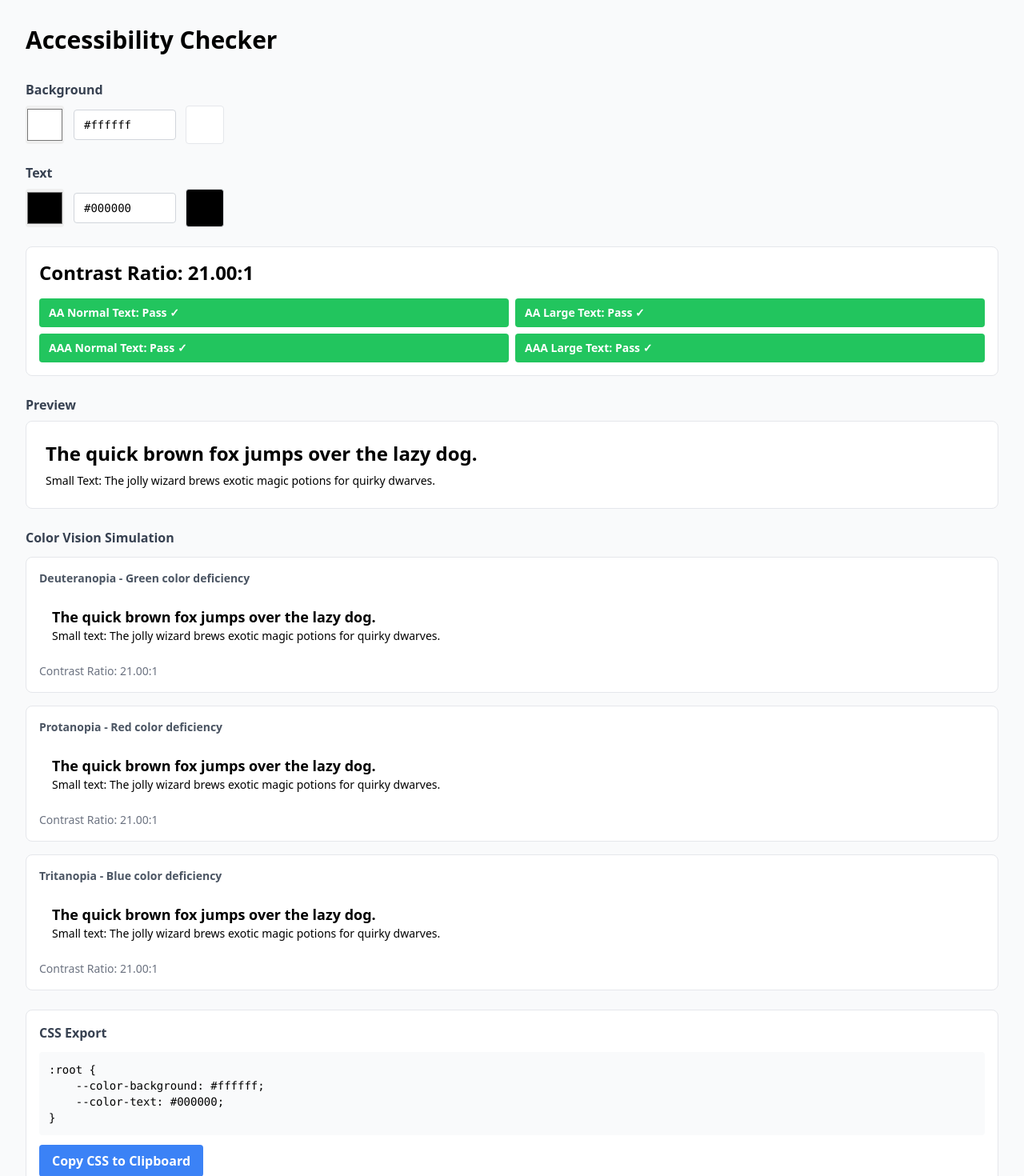
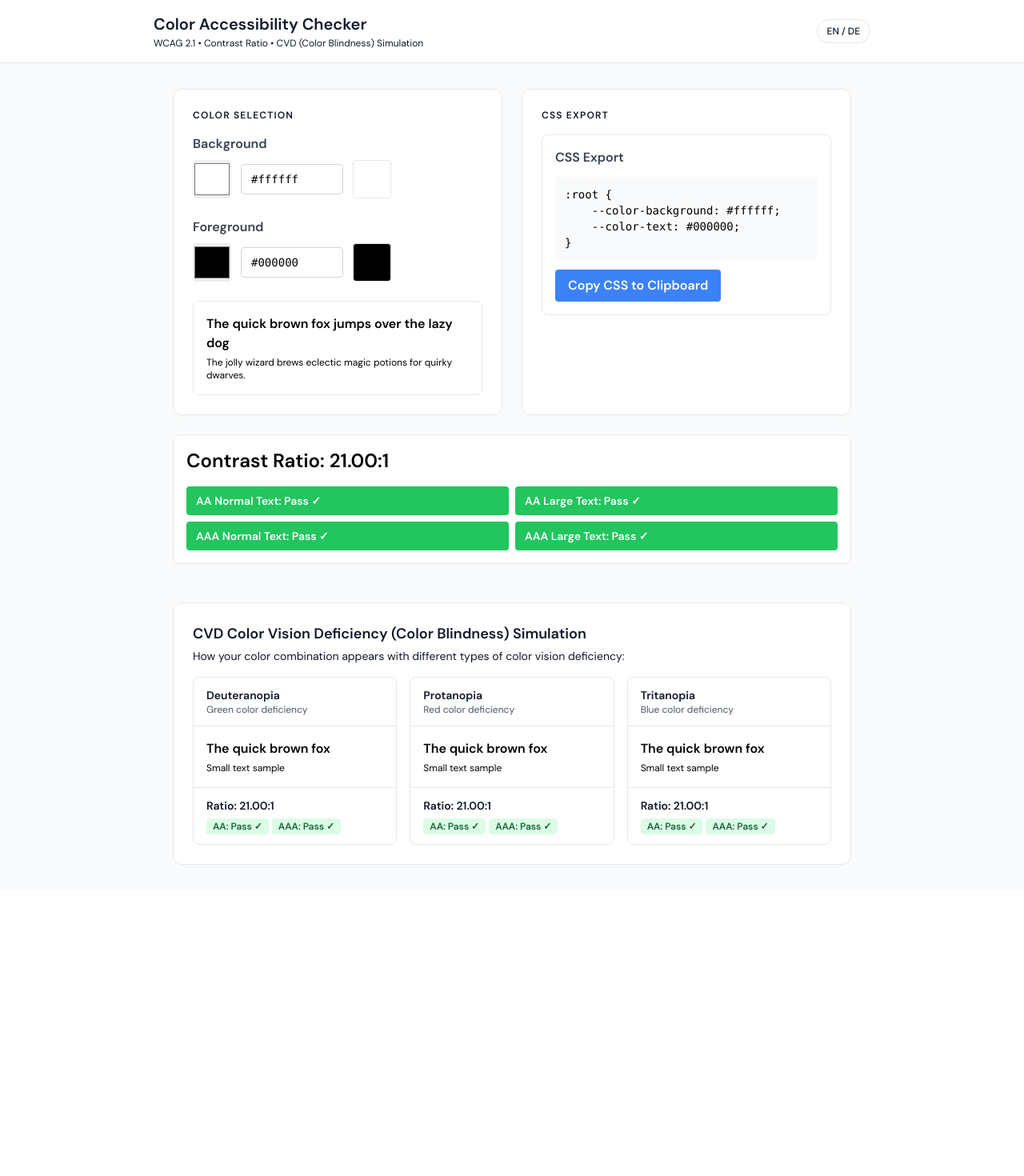
Before and after one commit to Jos-Elio/accessibility-checker, a React (Vite) app: page / in a window 1280 px wide. Shown: the top 1470 px of the page at 80% size. After the commit the page ends 1113 px from the top, so only its background shows below. Built offline with nearby package versions, Linux system fonts and the light colour scheme.

Commit message:
wip: UI structuring and polish, cvd grid layout, preview in color card

```diff
--- a/src/App.jsx
+++ b/src/App.jsx
@@ -10,14 +10,62 @@ function App() {
   const [color2, setColor2] = useState('#000000')
 
   return (
-    <div className="min-h-screen bg-gray-50 p-8">
-      <h1 className="text-3xl font-bold mb-8">Accessibility Checker</h1>
-      <ColorInput color={color1} setColor={setColor1} label="Background" />
-      <ColorInput color={color2} setColor={setColor2} label="Text" />
-      <ContrastResult color1={color1} color2={color2} />
-      <PreviewBox color1={color1} color2={color2} />
-      <ColorVisionSimulation color1={color1} color2={color2} />
-      <CSSExport color1={color1} color2={color2} />
+    <div className="min-h-screen bg-gray-50">
+
+      {/* Header */}
+      <header className="bg-white border-b border-gray-200 px-6 py-4">
+        <div className="max-w-4xl mx-auto flex items-center justify-between">
+          <div>
+            <h1 className="text-xl font-semibold tracking-right text-gray-900">
+            Color Accessibility Checker
+            </h1>
+            <p className="text-xs text-gray-900 mt-0.5">
+              WCAG 2.1 • Contrast Ratio • CVD (Color Blindness) Simulation
+            </p>
+          </div>
+          <button className="text-xs font-medium border border-gray-200 rounded-full px-3 py-1.5 text-gray-900 hover:bg-gray-50 transition-colors">
+            EN / DE
+          </button>
+        </div>
+      </header>
+
+      {/* Main */}
+      <main className="max-w-4xl mx-auto px-6 py-8 flex flex-col gap-6">
+
+        {/* Top Selection: Color Inputs + CSS Export */}
+        <div className="grid grid-cols-1 md:grid-cols-2 gap-6">
+          <div className="bg-white rounded-xl border border-gray-200 p-6">
+            <h2 className="text-xs font-semibold uppercase tracking-widest text-gray-900 mb-4">
+              Color Selection
+            </h2>
+            <ColorInput color={color1} setColor={setColor1} label="Background" />
+            <ColorInput color={color2} setColor={setColor2} label="Foreground" />
+            <div className="mt-4 rounded-lg overflow-hidden border border-gray-200">
+              <div className="p-4" style={{ backgroundColor: color1 }}>
+                <p className="text-base font-semibold mb-1" style={{ color: color2 }}>
+                  The quick brown fox jumps over the lazy dog
+                </p>
+                <p className="text-xs" style={{ color: color2 }}>
+                  The jolly wizard brews eclectic magic potions for quirky dwarves.
+                </p>
+              </div>
+            </div>
+          </div>
+          <div className="bg-white rounded-xl border border-gray-200 p-6">
+            <h2 className="text-xs font-semibold uppercase tracking-widest text-gray-900 mb-4">
+              CSS Export
+            </h2>
+            <CSSExport color1={color1} color2={color2} />
+          </div>
+        </div>
+
+        {/* Contrast Result */}
+        <ContrastResult color1={color1} color2={color2} />
+
+        {/* CVD Simulation */}
+        <ColorVisionSimulation color1={color1} color2={color2} />
+
+      </main>
     </div>
   )
 }
--- a/src/components/CSSExport.jsx
+++ b/src/components/CSSExport.jsx
@@ -17,7 +17,7 @@ function CSSExport({ color1, color2 }) {
     return (
         <div className="mb-6 p-4 bg-white rounded-lg border border-gray-200">
             <p className="font-semibold text-gray-700 mb-3">CSS Export</p>
-            <pre className="bg-gray-50 p-3 rounded text-sm font-mono mb-3">{cssCode}</pre>
+            <pre className="bg-gray-50 p-3 rounded text-sm font-mono mb-3 overflow-x-auto whitespace-pre-wrap break-all">{cssCode}</pre>
             <button onClick={handleCopy} className="px-4 py-2 bg-blue-500 text-white rounded font-semibold hover:bg-blue-600 transition-colors">
                 {copied ? 'Copied! ✓' : 'Copy CSS to Clipboard'}
             </button>
--- a/src/components/ColorVisionSimulation.jsx
+++ b/src/components/ColorVisionSimulation.jsx
@@ -6,30 +6,60 @@ const VISION_TYPES = [
     { id: 'tritanopia', label: 'Tritanopia', description: 'Blue color deficiency' }
 ]
 
+function Badge({ pass, label }) {
+    return (
+        <span className={`inline-block px-2 py-0.5 rounded text-xs font-semibold ${pass ? 'bg-green-100 text-green-800' : 'bg-red-100 text-red-800'}`}>
+            {label}: {pass ? 'Pass ✓' : 'Fail ✗'}
+        </span>
+    )
+}
+
 function ColorVisionSimulation({ color1, color2 }) {
     return (
-        <div className="mb-6">
-            <p className="font-semibold text-gray-700 mb-3">Color Vision Simulation</p>
-            <div className="flex flex-col gap-4">
+        <div className="bg-white rounded-xl border border-gray-200 p-6">
+            <h2 className="text-lg font-semibold text-gray-900 mb-1">
+                CVD Color Vision Deficiency (Color Blindness) Simulation
+            </h2>
+            <p className="text-sm text-gray-900 mb-4">
+                How your color combination appears with different types of color vision deficiency:
+            </p>
+
+            <div className="grid grid-cols-1 md:grid-cols-3 gap-4">
                 {VISION_TYPES.map(type => {
                     const simColor1 = simulateCVD(color1, type.id)
                     const simColor2 = simulateCVD(color2, type.id)
-                    const ratio = getContrastRatio(simColor1, simColor2).toFixed(2)
+                    const ratio = getContrastRatio(simColor1, simColor2)
+                    const ratioRounded = ratio.toFixed(2)
+
+                    const passAA = ratio >= 4.5
+                    const passAAA = ratio >= 7
 
                     return (
-                        <div key={type.id} className="p-4 rounded-lg border border-gray-200 bg-white">
-                            <p className="text-sm font-semibold text-gray-600 mb-2">
-                                {type.label} - {type.description}
-                            </p>
-                            <div className="p-4 rounded mb-2" style={{ backgroundColor: simColor1 }}>
-                                <p className="text-lg font-bold" style={{ color: simColor2 }}>
-                                    The quick brown fox jumps over the lazy dog.
+                        <div key={type.id} className="flex flex-col rounded-lg border border-gray-200 overflow-hidden">
+                            {/* Card Header */}
+                            <div className="px-4 py-3 border-b border-gray-200">
+                                <p className="text-sm font-semibold text-gray-900">{type.label}</p>
+                                <p className="text-xs text-gray-600">{type.description}</p>
+                            </div>
+
+                            {/* Color Preview */}
+                            <div className="flex-1 p-4" style={{ backgroundColor: simColor1 }}>
+                                <p className="text-base font-semibold mb-1" style={{ color: simColor2}}>
+                                    The quick brown fox
                                 </p>
-                                <p className="text-sm" style={{ color: simColor2 }}>
-                                    Small text:  The jolly wizard brews exotic magic potions for quirky dwarves.
+                                <p className="text-xs" style={{ color: simColor2}}>
+                                    Small text sample
                                 </p>
                             </div>
-                            <p className="text-sm text-gray-500">Contrast Ratio: {ratio}:1</p>
+
+                            {/* Result */}
+                            <div className="px-4 py-3 border-t border-gray-200 flex flex-col gap-1.5">
+                                <p className="text-sm font-semibold text-gray-900">Ratio: {ratioRounded}:1</p>
+                                <div className="flex flex-wrap gap-1">
+                                    <Badge pass={passAA} label="AA" />
+                                    <Badge pass={passAAA} label="AAA" />
+                                </div>
+                            </div>
                         </div>
                     )
                 })}
--- a/src/index.css
+++ b/src/index.css
@@ -1,3 +1,13 @@
+@import url('https://fonts.googleapis.com/css2?family=DM+Sans:wght@400;500;600&family=DM+Mono:wght@400;500&display=swap');
+
 @tailwind base;
 @tailwind components;
 @tailwind utilities;
+
+* {
+    -webkit-font-smoothin: antialiased;
+}
+
+body {
+    font-family: 'DM Sans', sans-serif;
+}
```
